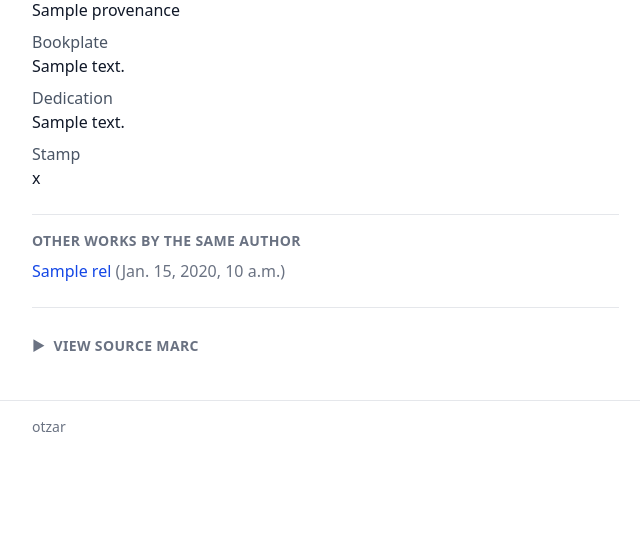
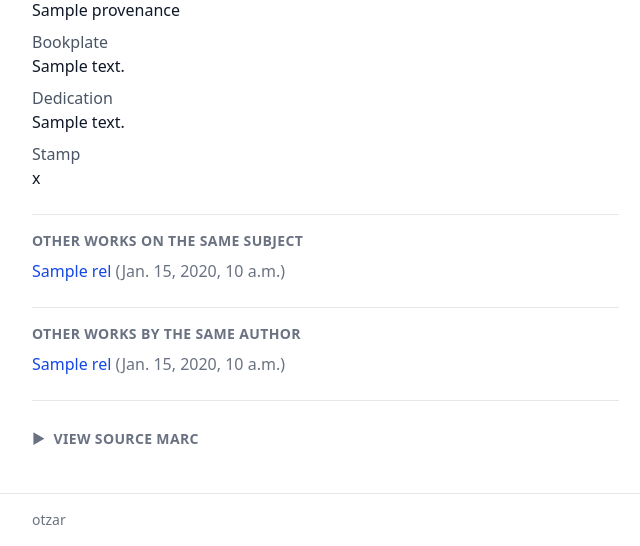
Before and after one commit to dchud/otzar, a Django app: template catalog/templates/catalog/record_detail.html in a window 1280 px wide. Shown: the part 1129-1675 px from the top of the page, without its empty margins (0-640 px from the left). Before the commit the page ends 1561 px from the top, so only its background shows below. Run offline with Django 5.2, Linux system fonts and the light colour scheme; the template is opened without the code that fills it: most values are stand-ins (such as "Sample title", 1, 10 or a date in 2020); grey boxes marked "Sample" are stand-in pictures; data that the repository does not hold is empty; style sheets or scripts are compiled from the project's sources.

Commit message:
feat: show same-subject items on the record page
record_detail related a record to other works by the same authors and
to sibling volumes in its series, but not to records sharing a subject
heading. For a collection organized by subject -- a tractate, a
halakhic topic, commentaries on one book -- that is the more useful
list once the series has been exhausted.

One query finds records sharing any subject with this one, excluding
itself, ordered by the number of shared subjects (COUNT DISTINCT over
a single join to the subjects through-table, so it scales with the
size of this record's own subject set rather than the catalog). The
list is capped at ten, matching the same-author list, and rendered
under the same heading style, placed ahead of it since subject overlap
is the stronger signal for a subject-organized collection.

Also converts a text= locator in test_browsing.py to get_by_role,
since it was already ambiguous against a footer branch name containing
the same word.

Bead: bd-k0s.4

Co-Authored-By: Claude Opus 5 (1M context) <noreply@anthropic.com>
Claude-Session: https://claude.ai/code/session_01F4CoLoqzfvBNoMtxtithZm

```diff
--- a/catalog/templates/catalog/record_detail.html
+++ b/catalog/templates/catalog/record_detail.html
@@ -232,6 +232,23 @@
       </div>
       {% endif %}
 
+      {# Related: other records sharing a subject heading #}
+      {% if same_subject %}
+      <div class="border-t border-gray-200 dark:border-gray-700 pt-4 mt-6">
+        <h2 class="text-sm font-semibold text-gray-500 dark:text-gray-300 uppercase tracking-wide">Other works on the same subject{{ record.subjects.count|pluralize }}</h2>
+        <ul class="mt-2 space-y-1">
+          {% for rel in same_subject %}
+          <li dir="auto">
+            <a href="/catalog/{{ rel.record_id }}/{{ rel.slug }}/" class="text-blue-700 dark:text-blue-400 hover:underline">{{ rel.title|bidi_text }}</a>
+            {% if rel.get_date_display %}
+            <span class="text-gray-500 dark:text-gray-300">({{ rel.get_date_display }})</span>
+            {% endif %}
+          </li>
+          {% endfor %}
+        </ul>
+      </div>
+      {% endif %}
+
       {# Related: other works by same author(s) #}
       {% if other_by_author %}
       <div class="border-t border-gray-200 dark:border-gray-700 pt-4 mt-6">
```
Also changed, not shown: catalog/views.py (+15 -1 lines), tests/e2e/test_browsing.py (+39 -3 lines), tests/test_views.py (+69 -1 lines).
